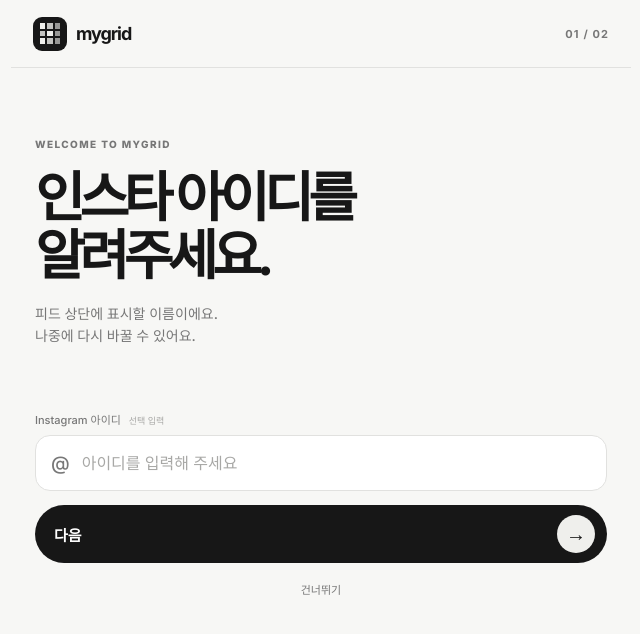
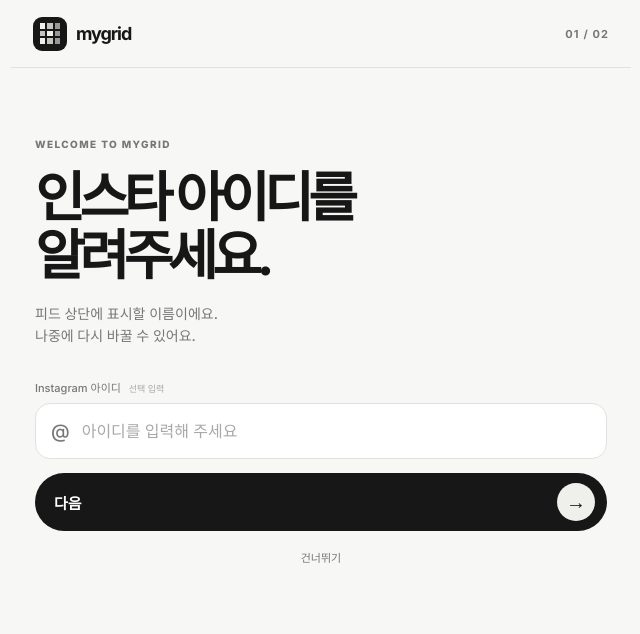
Before and after one commit to onlybyjack/mygrid, a Next.js app: page /home in a window 1280 px wide. Shown: the top 634 px of the page, without its empty margins (319-959 px from the left). Built offline with nearby package versions, Linux system fonts and the light colour scheme.

Commit message:
Tighten onboarding form spacing

```diff
--- a/app/globals.css
+++ b/app/globals.css
@@ -24,7 +24,7 @@ button { cursor:pointer; }
 .onboarding-copy h1 { margin:17px 0 17px; font-size:clamp(34px, 9vw, 54px); line-height:1.08; letter-spacing:-.1em; }
 .onboarding-copy p { margin:0; color:var(--muted); font-size:14px; line-height:1.6; }
 .onboarding-bottom { margin-top:auto; }
-.onboarding-identity .onboarding-bottom { margin-top:clamp(50px, 8vh, 86px); }
+.onboarding-identity .onboarding-bottom { margin-top:clamp(24px, 4vh, 40px); }
 .onboarding-input-label { display:block; margin-bottom:8px; color:var(--muted); font-size:11px; }
 .onboarding-input-label em { margin-left:5px; color:#a8a8a6; font-size:9px; font-style:normal; }
 .onboarding-input { min-height:56px; display:flex; align-items:center; border:1px solid var(--line); border-radius:15px; background:var(--panel); }
```
